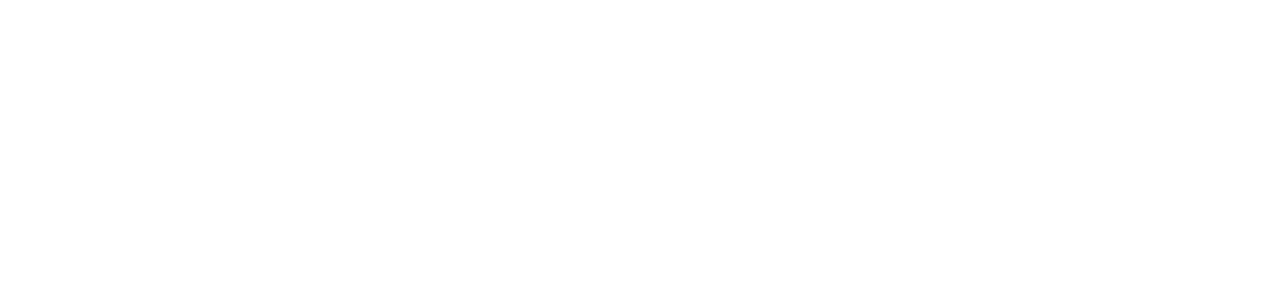
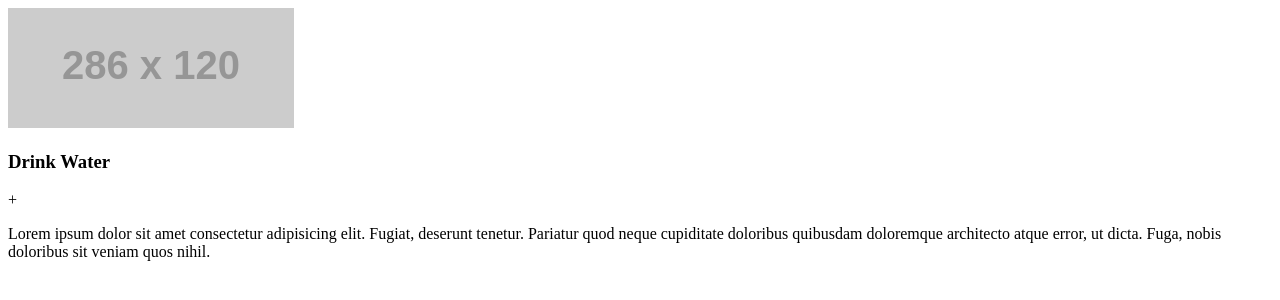
Before and after one commit to imked/morning-app, a React (Create React App) app: page / in a window 1280 px wide. Shown: the top 300 px of the page. Built offline with nearby package versions, Linux system fonts and the light colour scheme.

Commit message:
Add Card component + style component

```diff
--- a/src/app/App.js
+++ b/src/app/App.js
@@ -1,10 +1,11 @@
 import React, { Component } from 'react'
+import Card from '../cards/Card'
 
 export default class App extends Component {
   render() {
     return (
       <div>
-
+        <Card />
       </div>
     )
   }
--- /dev/null
+++ b/src/cards/Card.js
@@ -0,0 +1,17 @@
+import React from 'react'
+
+export default function Card() {
+  return (
+    <card>
+      <img src="https://via.placeholder.com/286x120.png" alt="glass of water" />
+      <h3>Drink Water</h3>
+      <plus>+</plus>
+      <p>
+        Lorem ipsum dolor sit amet consectetur adipisicing elit. Fugiat,
+        deserunt tenetur. Pariatur quod neque cupiditate doloribus quibusdam
+        doloremque architecto atque error, ut dicta. Fuga, nobis doloribus sit
+        veniam quos nihil.
+      </p>
+    </card>
+  )
+}
--- /dev/null
+++ b/src/cards/Card.mdx
@@ -0,0 +1,18 @@
+---
+name: Card
+menu: Components
+---
+
+# Card with Image
+
+import Card from './Card.js'
+import { Playground } from 'docz'
+
+
+<Playground>
+  <Card
+    title="My title"
+    img=" "
+    content="My content"
+  />
+</Playground>
```
